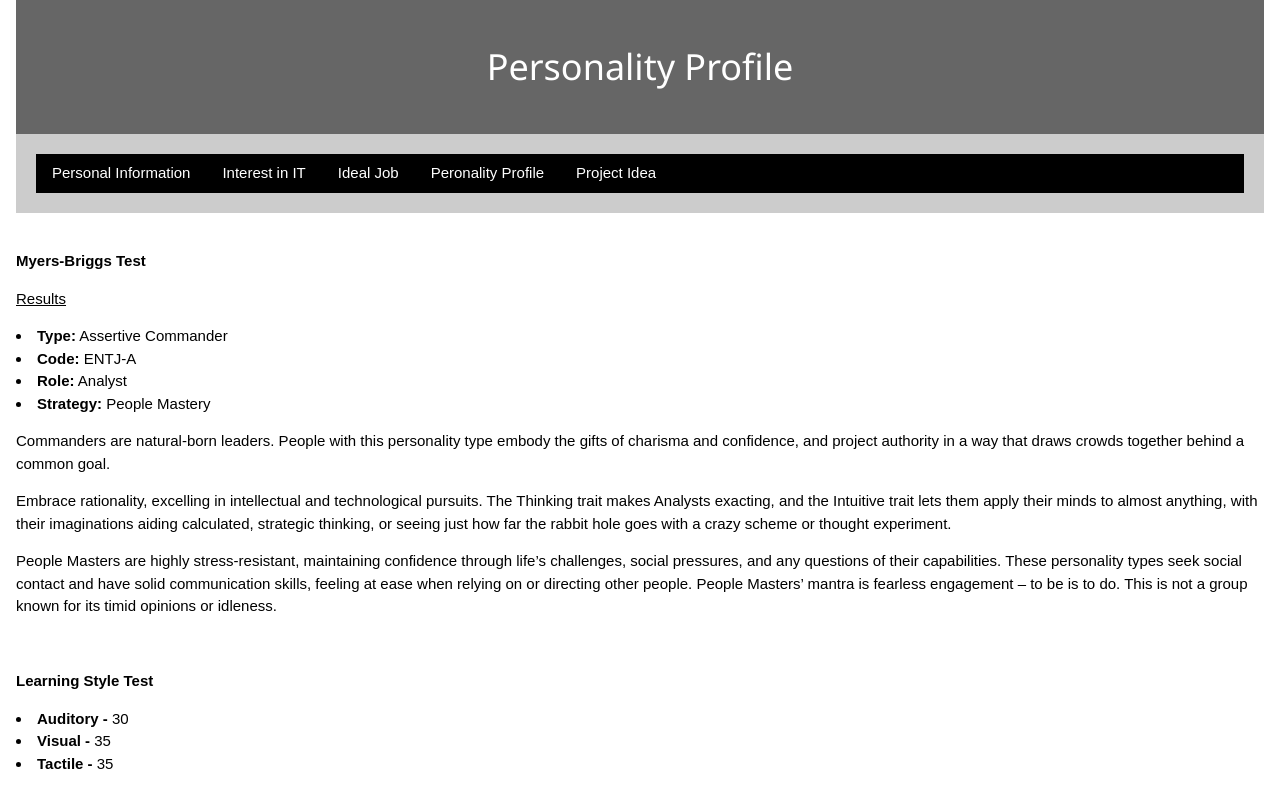
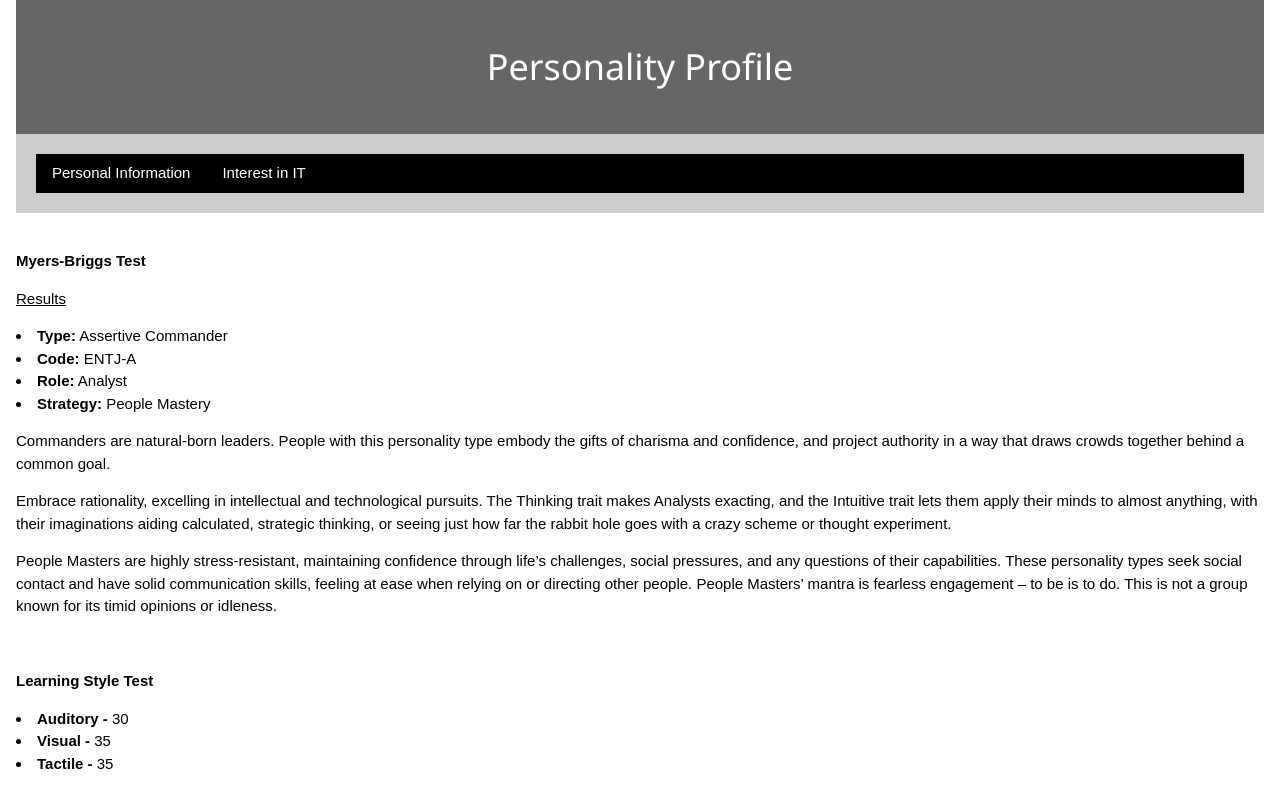
Before and after one commit to rhysburns1/Asessment1, a plain HTML site: page Personality Test.html in a window 1280 px wide. Shown: the top 787 px of the page. Drawn offline with nearby package versions, Linux system fonts and the light colour scheme.

Commit message:
Update Personality Test.html

```diff
--- a/Personality Test.html
+++ b/Personality Test.html
@@ -79,8 +79,8 @@ footer {
 <section>
 <nav>
 <div class="w3-bar w3-black">
-<a href="https://rhysburns1.github.io/Asessment1/" class="w3-bar-item w3-button">Personal Information</a>	<a href="https://rhysburns1.github.io/Asessment1/Interest%20in%20IT.html" class="w3-bar-item w3-button">Interest in IT</a>	<a href="#" class="w3-bar-item w3-button">Ideal Job</a>	<a href="#" class="w3-bar-item w3-button">Peronality Profile</a>	<a href="#" class="w3-bar-item w3-button">Project Idea</a>
-</div>
+<a href="https://rhysburns1.github.io/Asessment1/" class="w3-bar-item w3-button">Personal Information</a>	<a href="https://rhysburns1.github.io/Asessment1/Interest%20in%20IT.html" class="w3-bar-item w3-button">Interest in IT</a>
+	</div>
   </nav>
 <br>
 <p><b>Myers-Briggs Test</b></p>
```
